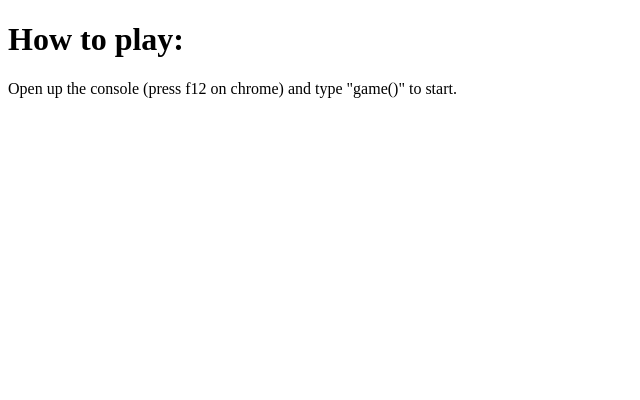
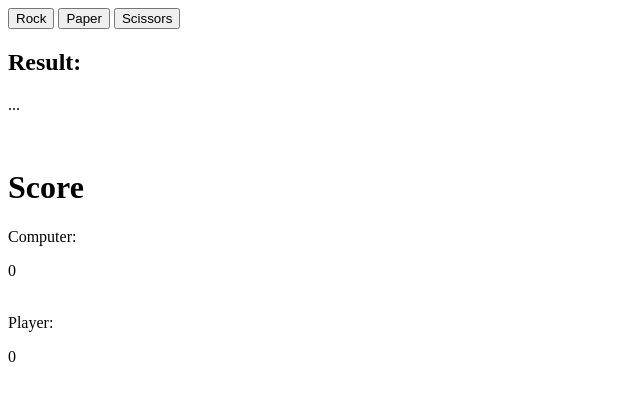
Before and after one commit to AnimatorOfSouls/odin-rock-paper-scissors, a plain HTML site: page index.html in a window 1280 px wide. Shown: the whole page, without its empty margins (0-640 px from the left). Drawn offline with Linux system fonts and the light colour scheme.

Commit message:
Added UI

```diff
--- a/index.html
+++ b/index.html
@@ -7,7 +7,18 @@
   <script src="scripts.js"></script>
 </head>
 <body>
-  <h1>How to play:</h1>
-  <p>Open up the console (press f12 on chrome) and type "game()" to start.</p>
+  <button id="rock" onclick="playRound('rock')">Rock</button>
+  <button id="paper" onclick="playRound('paper')">Paper</button>
+  <button id="scissors" onclick="playRound('scissors')">Scissors</button>
+
+  <h2>Result:</h2>
+  <p id="result">...</p>
+  <br>
+
+  <div>
+    <h1>Score</h1>
+    Computer: <p id="computer-score">0</p><br>
+    Player: <p id="player-score">0</p>
+  </div>
 </body>
 </html>
--- a/scripts.js
+++ b/scripts.js
@@ -10,7 +10,7 @@ function getComputerChoice() {
   }
 }
 
-function playRound(playerSelection, computerSelection) {
+function getResult(playerSelection, computerSelection) {
   playerSelection = playerSelection.toUpperCase();
   computerSelection = computerSelection.toUpperCase();
 
@@ -45,9 +45,38 @@ function playRound(playerSelection, computerSelection) {
   }
 }
 
+function playRound(playerSelection) {
+  let computerSelection = getComputerChoice();
+  let result = getResult(playerSelection, computerSelection);
+
+  console.log(result);
+  const resultElem = document.querySelector("#result");
+  resultElem.textContent = result;
+
+  let score = 0;
+  switch (result) {
+    case "WIN":
+      console.log("You win!");
+      const playerScore = document.querySelector("#player-score");
+      score = parseInt(playerScore.textContent) + 1;
+      playerScore.textContent = score;
+      if (score == 5) alert("You win!");
+      break;
+    case "LOSE":
+      console.log("You lose :(");
+      const computerScore = document.querySelector("#computer-score");
+      score = parseInt(computerScore.textContent) + 1;
+      computerScore.textContent = score;
+      if (score == 5) alert("The computer wins!");
+      break;
+    case "DRAW":
+      console.log("Draw!");
+      break;
+  }
+}
+
 function game() {
   let score = [0,0];
-  for (let i = 0; i < 5; i++) {
   let playerSelection = prompt("Enter 'rock', 'paper', or 'scissors'");
   let computerSelection = getComputerChoice();
 
@@ -65,6 +94,5 @@ function game() {
       console.log("Draw!");
       break;
   }
+  //console.log(`FINAL SCORE\nPlayer:\t${score[0]}\nComputer:\t${score[1]}`);
 }
-  console.log(`FINAL SCORE\nPlayer:\t${score[0]}\nComputer:\t${score[1]}`);
-}
```
Lines whose indentation alone changed are shown as unchanged.
